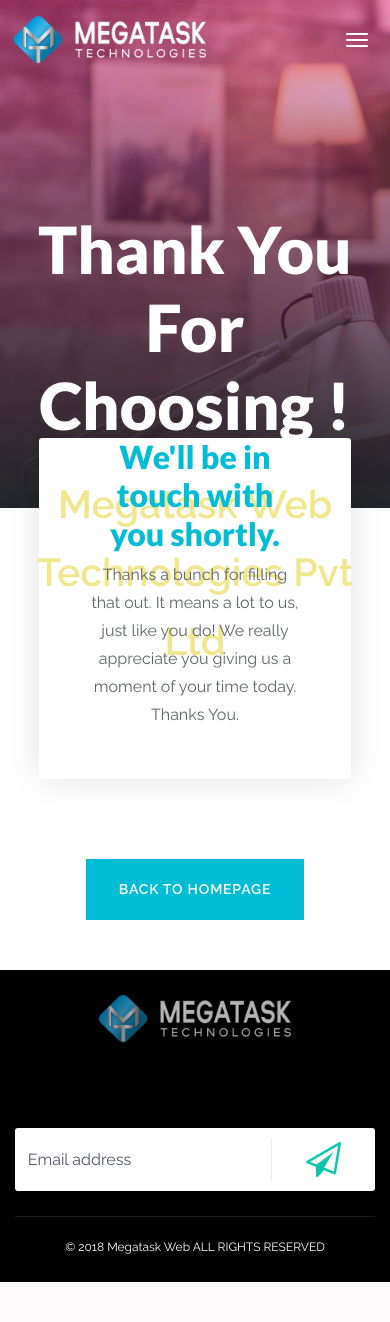
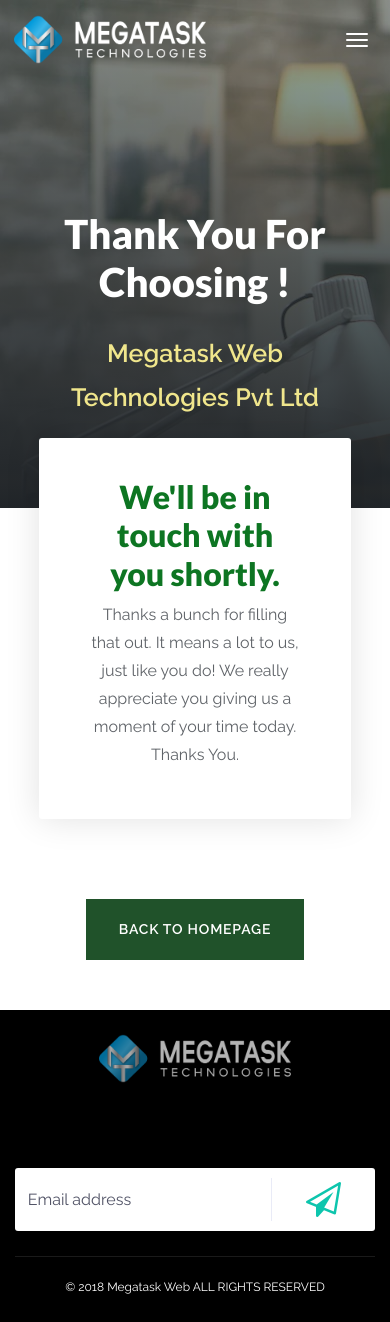
Before and after one commit to deepakmegatask/usmegatasktechnologies, a CodeIgniter app: page /database/index.php/home/thank_you in a window 390 px wide. Before the commit the page ends 1282 px from the top, so only its background shows below. Run offline with CodeIgniter, Linux system fonts and the light colour scheme; some libraries are stand-ins or nearby versions.

Commit message:
thank you page responsive

```diff
--- a/application/views/thankyou.php
+++ b/application/views/thankyou.php
@@ -9,7 +9,7 @@
     padding: 210px 30px;
     text-align: center;
     background-size: cover;
-    background: linear-gradient(0deg, #212529, rgba(255, 0, 150, 0.3)), url('<?php echo base_url();?>assets/images/thankback.jpg');
+    background: linear-gradient(0deg, #212529, rgb(51 89 84 / 0.5)), url('<?php echo base_url();?>assets/images/thankback.jpg');
         height: 508px;
 }
 .thankyou-page ._header .logo {
@@ -42,7 +42,7 @@
 .thankyou-page ._body ._box h3 {
     font-size: 32px;
     font-weight: 600;
-    color: #00bcd4;
+    color: #0d7522;
     margin-top: -50px;
 }
 .thankyou-page ._footer {
@@ -51,7 +51,7 @@
 }
 
 .thankyou-page ._footer .btn {
-    background: #00bcd4;
+    background: #20522a;
     color: white;
     border: 0;
     font-size: 14px;
@@ -67,6 +67,22 @@
     font-weight: 600;
     font-family: 'Raleway';
     color: khaki;
+}
+
+@media only screen and (max-width: 767px){
+    .thankyou-page ._header h1 {
+    font-size: 40px !important;
+
+}
+
+._header p {
+    font-size: 25px !important;
+}
+
+.thankyou-page ._body ._box h3 {
+    margin-top: -10px !important;
+}
+
 }
 </style>
 
```
